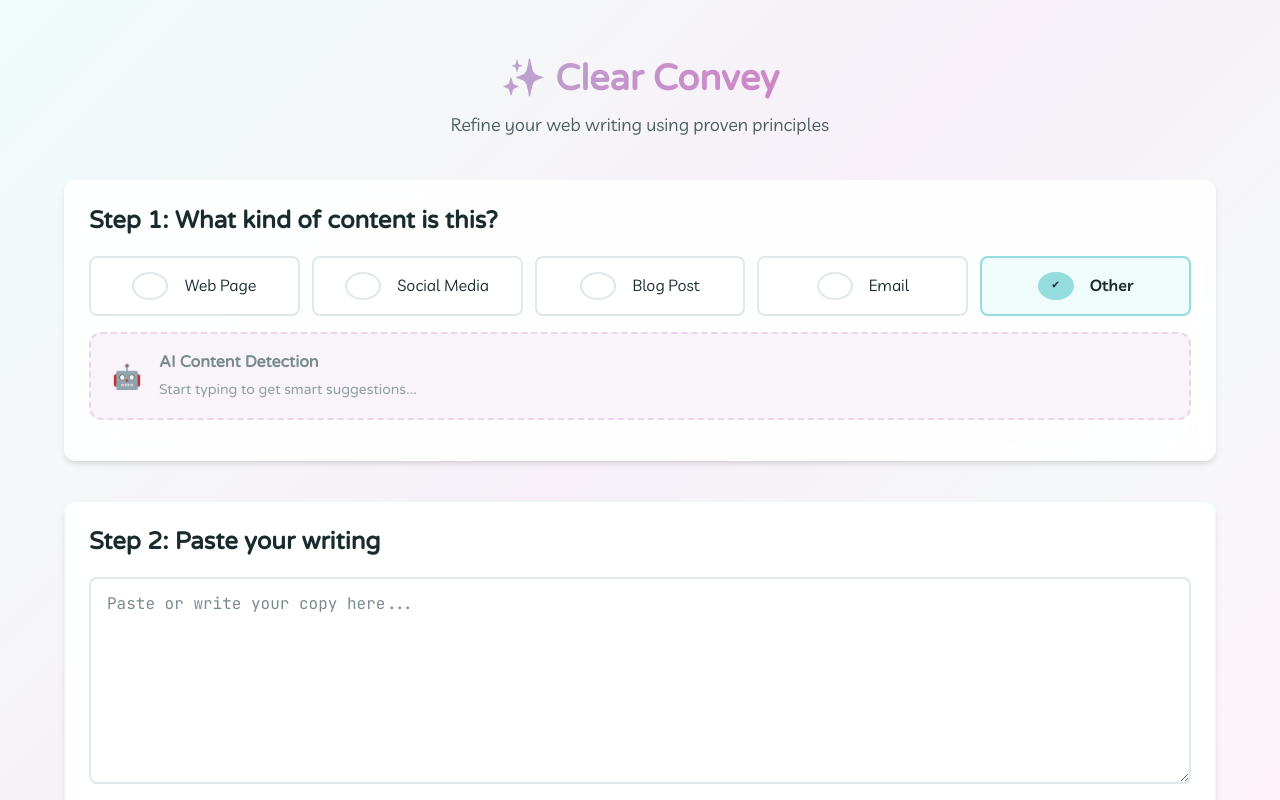
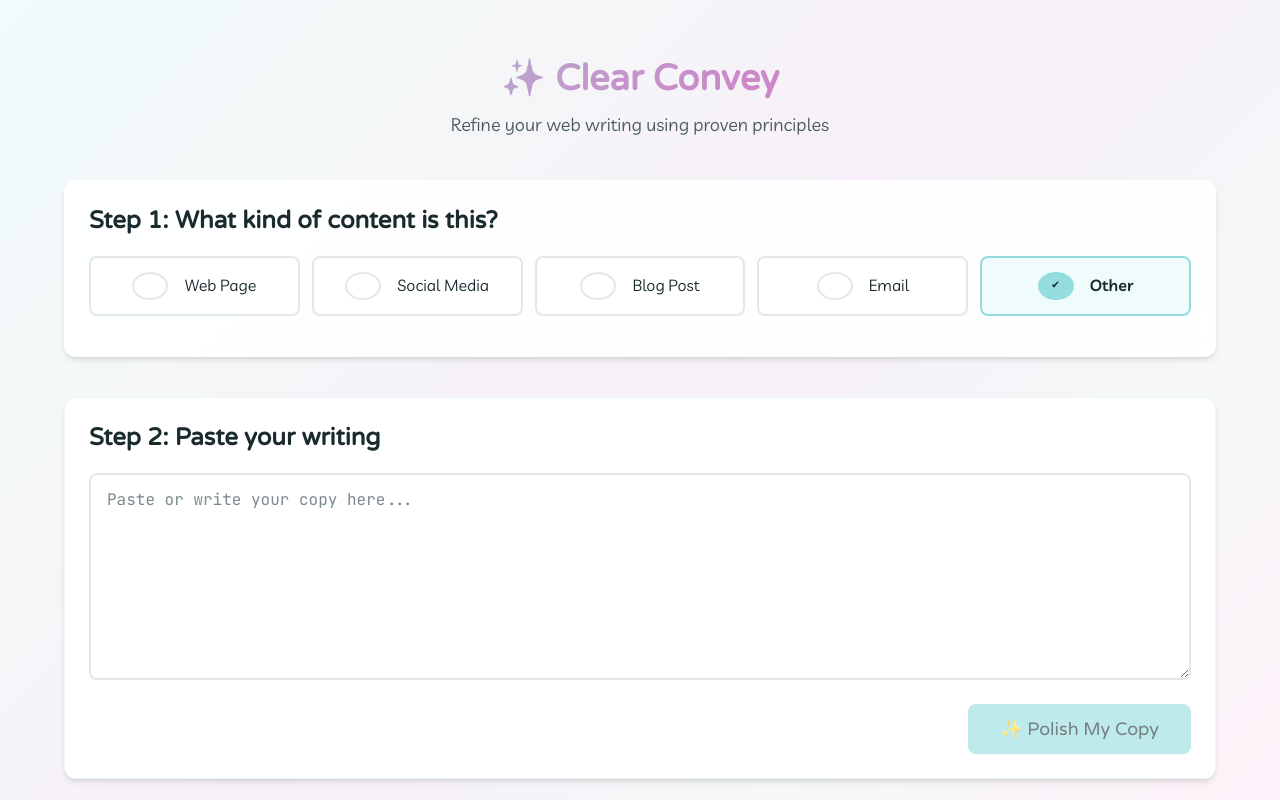
Before and after one commit to cd-space-dot-dot/web-copy-polisher-frontend, a React (Vite) app: page / in a window 1280 px wide. Shown: the top 800 px of the page. Built offline with nearby package versions, Linux system fonts and the light colour scheme; a web font is replaced by a local one.

Commit message:
remove AI smart content selector for now

```diff
--- a/src/App.jsx
+++ b/src/App.jsx
@@ -215,11 +215,6 @@ const calculateChipWeights = (chipState) => {
               selectedType={contentType}
               onTypeChange={setContentType}
             />
-            <SmartContentDetector
-              input={input}
-              currentType={contentType}
-              onTypeDetected={setContentType}
-            />
           </div>
         </div>
       </section>
```
